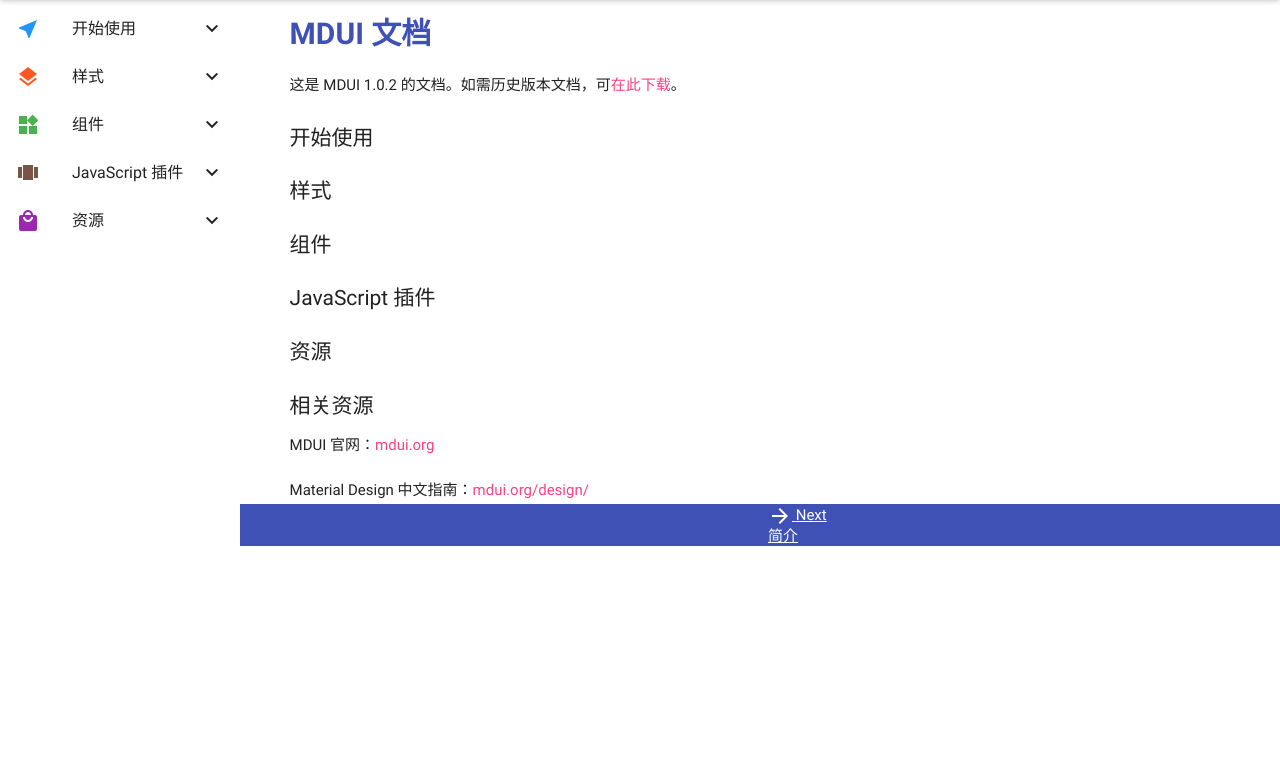
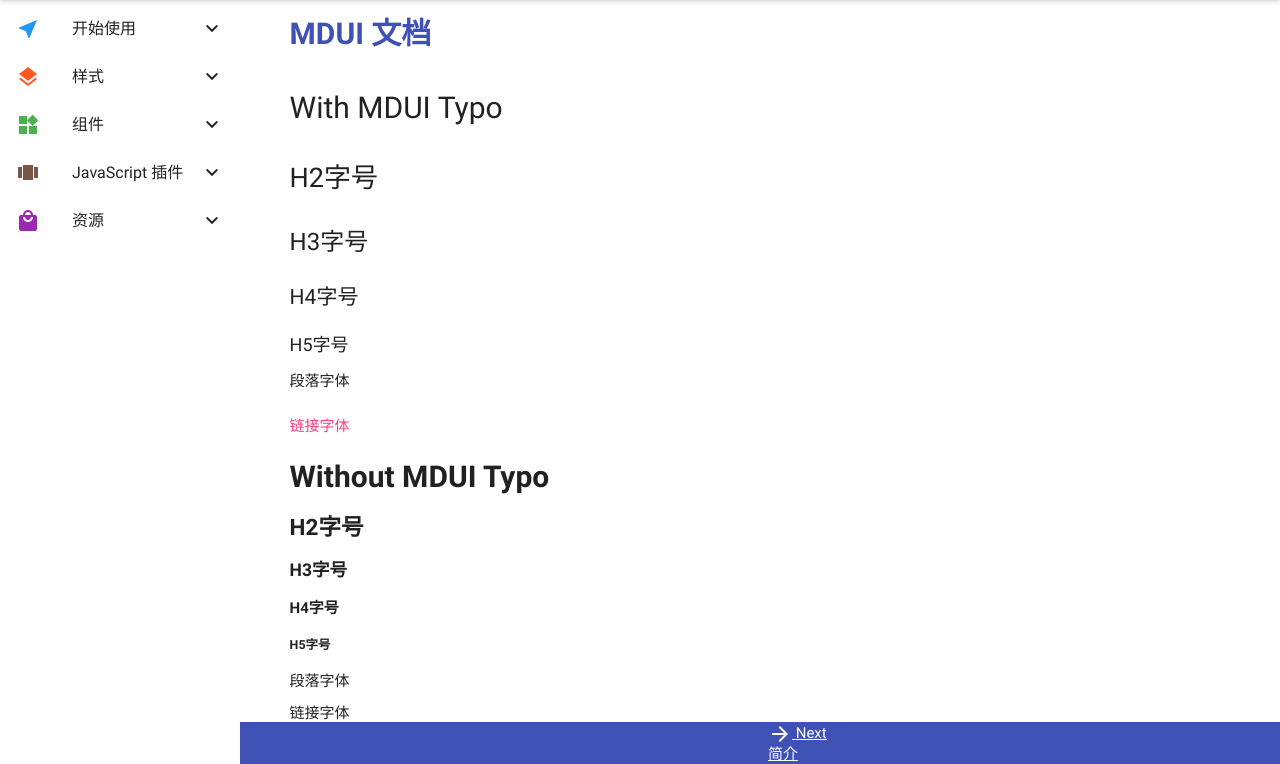
Before and after one commit to SirJackie/LearnMDUI, a plain HTML site: page Sample/indexWithoutContent.html in a window 1280 px wide. Shown: the part 67-831 px from the top of the page. Before the commit the page ends 800 px from the top, so only its background shows below. Drawn offline with Linux system fonts and the light colour scheme.

Commit message:
shown the advantage of mdui-typo

```diff
--- a/Sample/indexWithoutContent.html
+++ b/Sample/indexWithoutContent.html
@@ -253,35 +253,23 @@
 
         <div class="chapter" style="height: auto !important;">
             <div class="mdui-typo">
-                <p>这是 MDUI 1.0.2 的文档。如需历史版本文档，可<a href="https://github.com/zdhxiong/mdui-docs-builds/releases"
-                        target="_blank">在此下载</a>。</p>
+                <h1>With MDUI Typo</h1>
+                <h2>H2字号</h1>
+                <h3>H3字号</h2>
+                <h4>H4字号</h3>
+                <h5>H5字号</h4>
+                <p>段落字体</p>
+                <a>链接字体</a>
             </div>
 
-            <div class="mdui-typo">
-                <h4 class="article-title">开始使用</h4>
-            </div>
-
-            <div class="mdui-typo">
-                <h4 class="article-title">样式</h4>
-            </div>
-
-            <div class="mdui-typo">
-                <h4 class="article-title">组件</h4>
-            </div>
-
-            <div class="mdui-typo">
-                <h4 class="article-title">JavaScript 插件</h4>
-            </div>
-
-            <div class="mdui-typo">
-                <h4 class="article-title">资源</h4>
-            </div>
-
-            <div class="mdui-typo">
-                <h4 class="article-title">相关资源</h4>
-                <p><label>MDUI 官网：<a href="https://mdui.org/" target="_blank">mdui.org</a></label></p>
-                <p><label>Material Design 中文指南：<a href="https://www.mdui.org/design/"
-                            target="_blank">mdui.org/design/</a></label></p>
+            <div>
+                <h1>Without MDUI Typo</h1>
+                <h2>H2字号</h1>
+                <h3>H3字号</h2>
+                <h4>H4字号</h3>
+                <h5>H5字号</h4>
+                <p>段落字体</p>
+                <a>链接字体</a>
             </div>
         </div>
 
```
